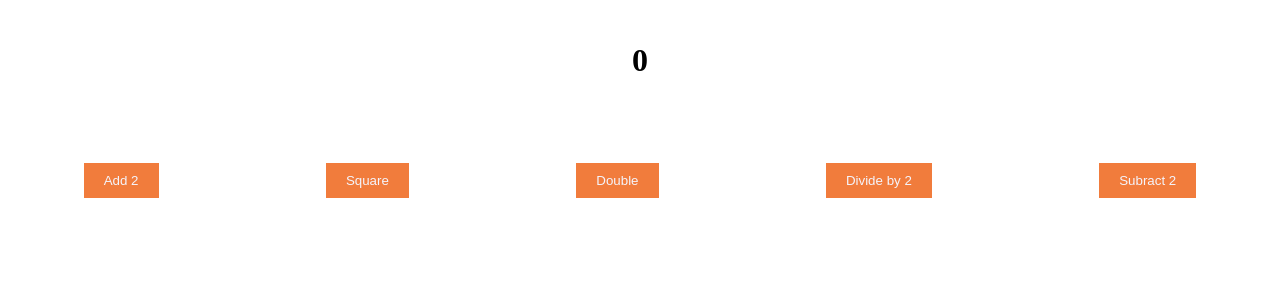
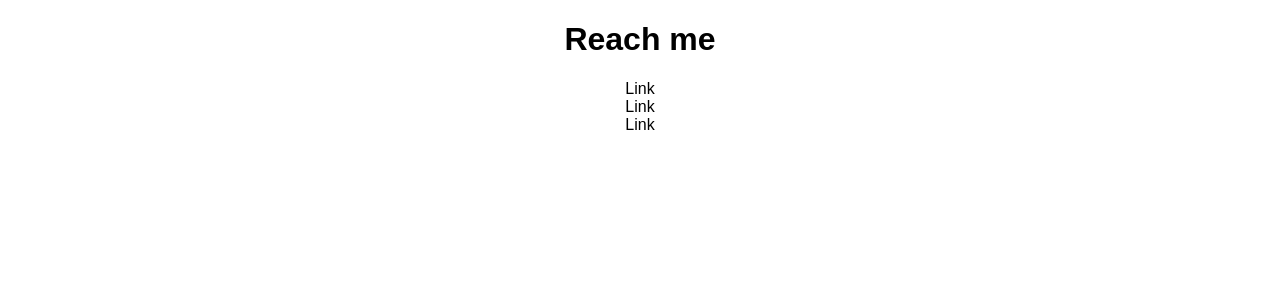
Before and after one commit to luv-jeri/coding-ninjas-react-tests, a React (Create React App) app: page / in a window 1280 px wide. Shown: the top 300 px of the page. Built offline with nearby package versions, Linux system fonts and the light colour scheme.

Commit message:
Default Code

```diff
--- a/src/App.js
+++ b/src/App.js
@@ -1,69 +1,11 @@
-import React from 'react';
 import './styles.css';
+import List from './components/List';
 
-class App extends React.Component {
-  constructor() {
-    super();
-    this.state = {
-      number: 0,
-    };
-  }
-
-  add = () => {
-    this.setState({
-      number: this.state.number + 2,
-    });
-  };
-
-  double = () => {
-    this.setState({
-      number: this.state.number * 2,
-    });
-  };
-
-  square = () => {
-    this.setState({
-      number: this.state.number * this.state.number,
-    });
-  };
-
-  divide = () => {
-    this.setState({
-      number: this.state.number / 2,
-    });
-  };
-
-  subract = () => {
-    this.setState({
-      number: this.state.number - 2,
-    });
-  };
-
-  render() {
-    const { number } = this.state;
-    return (
-      <div className='container'>
-        <h1>{number}</h1>
-        <div className='buttons-wrapper'>
-          <button id='add' onClick={this.add}>
-            Add 2
-          </button>
-          <button id='square' onClick={this.square}>
-            Square{' '}
-          </button>
-          <button id='double' onClick={this.double}>
-            Double
-          </button>
-          <button id='divide' onClick={this.divide}>
-            Divide by 2
-          </button>
-          <button id='subract' onClick={this.subract}>
-            Subract 2
-          </button>
-        </div>
-      </div>
-    );
-  }
+export default function App() {
+  return (
+    <div className='App'>
+      <h1>Reach me</h1>
+      <List />
+    </div>
+  );
 }
-
-export default App;
--- /dev/null
+++ b/src/components/List.js
@@ -0,0 +1,40 @@
+import React from 'react';
+import ListItem from './ListItem';
+
+class List extends React.Component {
+  render() {
+    const data = [
+      {
+        id: 1,
+        name: 'LinkedIn',
+        link: 'http://linkedin.com',
+        icon: 'https://image.flaticon.com/icons/png/128/1409/1409945.png',
+        bgColor: '#ff9580',
+      },
+      {
+        id: 2,
+        name: 'GitHub',
+        link: 'https://github.com',
+        icon: 'https://image.flaticon.com/icons/png/128/919/919847.png',
+        bgColor: '#f2faa6',
+      },
+      {
+        id: 3,
+        name: 'Twitter',
+        link: 'https://twitter.com/',
+        icon: 'https://image.flaticon.com/icons/png/128/1409/1409937.png',
+        bgColor: '#b8b3e8',
+      },
+    ];
+    // Edit the code given below and pass data as props to listItem and map over data.
+    return (
+      <div className='List'>
+        <ListItem />
+        <ListItem />
+        <ListItem />
+      </div>
+    );
+  }
+}
+
+export default List;
--- /dev/null
+++ b/src/components/ListItem.js
@@ -0,0 +1,15 @@
+import React from 'react';
+
+// Use props to add styles, link and images so that it looks like the reference image.
+
+class ListItem extends React.Component {
+  render() {
+    return (
+      <div className='ListItem'>
+        <a href='#'>Link</a>
+      </div>
+    );
+  }
+}
+
+export default ListItem;
--- a/src/index.css
+++ /dev/null
@@ -1,10 +0,0 @@
-*,
-*::after,
-*::before {
-    box-sizing: border-box;
-}
-
-* {
-    margin: 0;
-    padding: 0;
-}
--- a/src/index.js
+++ b/src/index.js
@@ -1,7 +1,7 @@
 import { StrictMode } from 'react';
 import ReactDOM from 'react-dom/client';
 import App from './App';
-import './index.css';
+
 
 const root = ReactDOM.createRoot(document.getElementById('root'));
 
--- a/src/styles.css
+++ b/src/styles.css
@@ -3,31 +3,16 @@
     text-align: center;
 }
 
-:root {
-    --clr-bcg: #f4f4fb;
-    --clr-font: #282c35;
-    --clr-primary: #50e3c2;
+.listItem div {
+    padding: 4px;
 }
 
-
-
-.container {
-    height: 30vh;
-    text-align: center;
-    display: flex;
-    flex-direction: column;
-    justify-content: space-around;
+a {
+    color: black;
+    text-decoration: none;
 }
 
-.buttons-wrapper {
-    display: flex;
-    justify-content: space-around;
+img {
+    height: 25px;
+    padding: 0px 6px;
 }
-
-button {
-    border: none;
-    padding: 10px 20px;
-    background-color: #F17C3C;
-    color: #f4f4fb;
-    cursor: pointer;
-}
```
Also changed, not shown: src/ThemeContext.js (deleted, +0 -9 lines), 1 other file (tests, documents, lock files or other folders).
